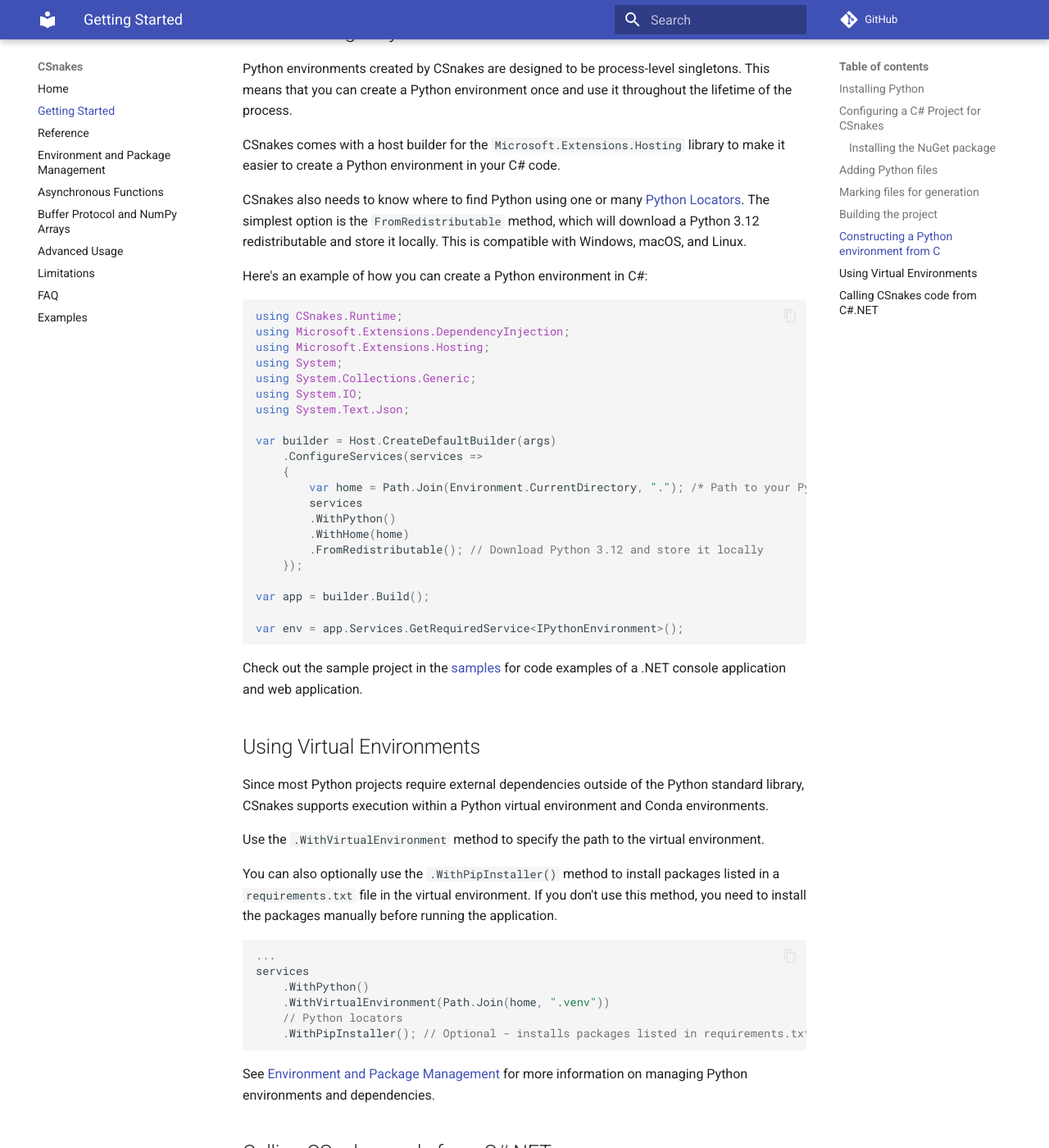
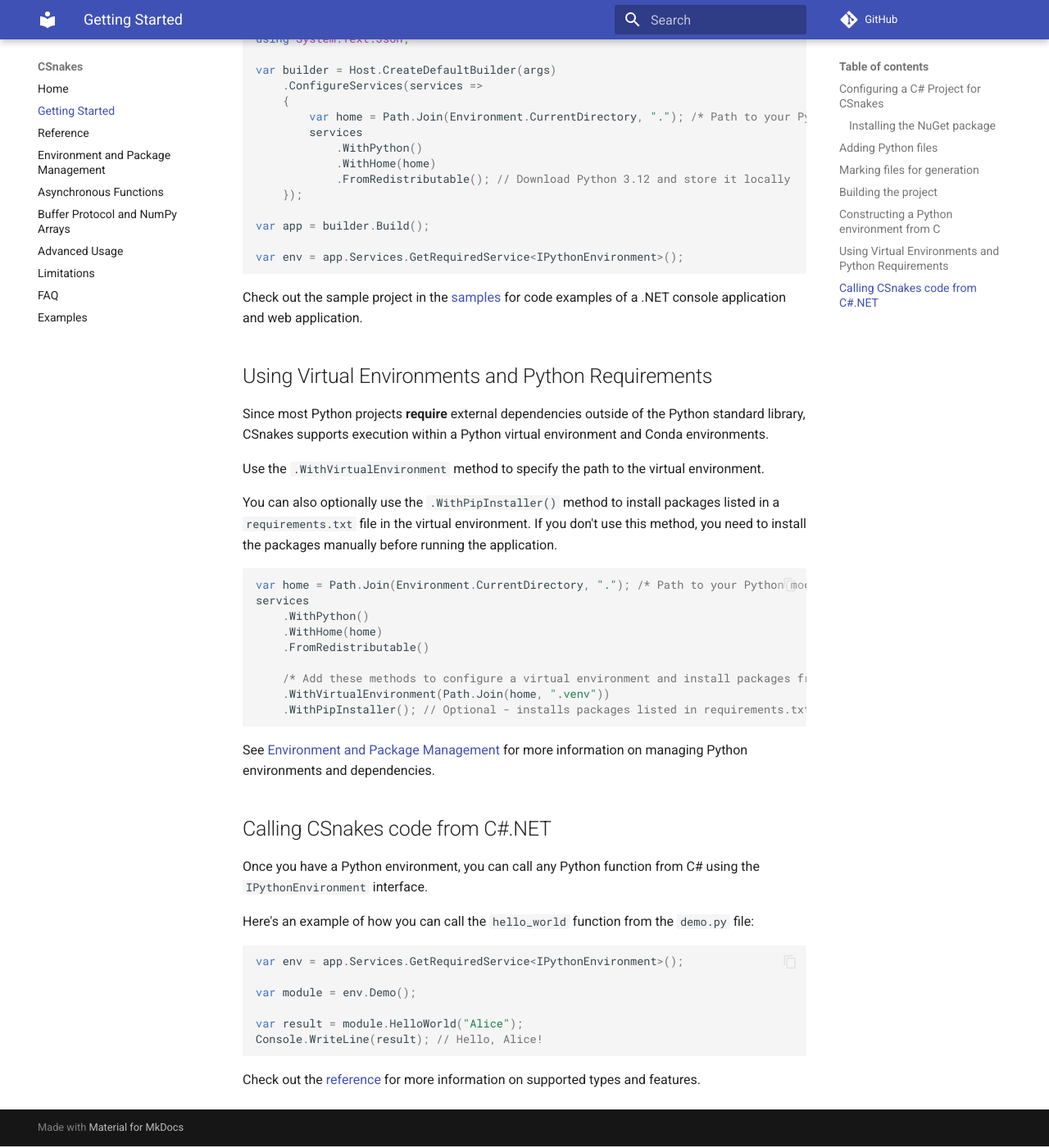
Before and after one commit to tonybaloney/CSnakes, an MkDocs documentation site: the page built from docs/getting-started.md, in a window 1280 px wide and 1400 px high, scrolled down 2599 px. Shown: the whole window at 82% size. Built offline with MkDocs 1.6.1 and Material for MkDocs 9.7.7, drawn with Linux system fonts in a browser that asks for light colours; comment, search, counter and statistics services are not loaded; some of the changed text lies outside the part shown.

Commit message:
Update getting-started.md

````diff
--- a/docs/getting-started.md
+++ b/docs/getting-started.md
@@ -10,20 +10,6 @@ To get started with CSnakes, you need to:
 * [Install the `CSnakes.Runtime` nuget package in the C# Project you want to execute the Python code from](#building-the-project)
 * [Setup a Virtual Environment (Optional)](#using-virtual-environments)
 * [Instantiate a Python environment in C# and run the Python function](#calling-csnakes-code-from-cnet)
-
-## Installing Python
-
-Because CSnakes embeds Python in your .NET project, you need to have Python installed on your machine. CSnakes supports Python 3.9-3.13.
-
-Embedding Python is a bit different to running `python` on the command line, because it requires 3 paths, instead of just one (`python`):
-
-1. The path to the Python library, sometimes called `python3.dll` or `libpython3.so`.
-2. The path to the Python standard library, which is a directory containing the Python standard library.
-3. The path to your Python code
-
-And, optionally, a path to a virtual environment if you have one.
-
-To make this easier, we've bundled [Python Locators](reference.md#python-locators) as extension methods to the environment builder with common installation paths for Python.
 
 ## Configuring a C# Project for CSnakes
 
@@ -82,7 +68,7 @@ Python environments created by CSnakes are designed to be process-level singleto
 CSnakes comes with a host builder for the `Microsoft.Extensions.Hosting` library to make it easier to create a Python environment in your C# code.
 
 CSnakes also needs to know where to find Python using one or many [Python Locators](reference.md#python-locators).
-The simplest option is the `FromRedistributable` method, which will download a Python 3.12 redistributable and store it locally. This is compatible with Windows, macOS, and Linux.
+The simplest option is the [`FromRedistributable`](reference.md#redistributable-locator) extension method, which will download Python 3.12 and store it locally. This is compatible with Windows, macOS, and Linux.
 
 Here's an example of how you can create a Python environment in C#:
 
@@ -100,9 +86,9 @@ var builder = Host.CreateDefaultBuilder(args)
     {
         var home = Path.Join(Environment.CurrentDirectory, "."); /* Path to your Python modules */
         services
-        .WithPython()
-        .WithHome(home)
-        .FromRedistributable(); // Download Python 3.12 and store it locally
+            .WithPython()
+            .WithHome(home)
+            .FromRedistributable(); // Download Python 3.12 and store it locally
     });
 
 var app = builder.Build();
@@ -112,20 +98,23 @@ var env = app.Services.GetRequiredService<IPythonEnvironment>();
 
 Check out the sample project in the [samples](https://github.com/tonybaloney/CSnakes/tree/main/samples) for code examples of a .NET console application and web application.
 
-## Using Virtual Environments
+## Using Virtual Environments and Python Requirements
 
-Since most Python projects require external dependencies outside of the Python standard library, CSnakes supports execution within a Python virtual environment and Conda environments.
+Since most Python projects __require__ external dependencies outside of the Python standard library, CSnakes supports execution within a Python virtual environment and Conda environments.
 
 Use the `.WithVirtualEnvironment` method to specify the path to the virtual environment.
 
 You can also optionally use the `.WithPipInstaller()` method to install packages listed in a `requirements.txt` file in the virtual environment. If you don't use this method, you need to install the packages manually before running the application.
 
 ```csharp
-...
+var home = Path.Join(Environment.CurrentDirectory, "."); /* Path to your Python modules */
 services
     .WithPython()
+    .WithHome(home)
+    .FromRedistributable()
+
+    /* Add these methods to configure a virtual environment and install packages from requirements.txt */
     .WithVirtualEnvironment(Path.Join(home, ".venv"))
-    // Python locators
     .WithPipInstaller(); // Optional - installs packages listed in requirements.txt on startup
 ```
 
````
